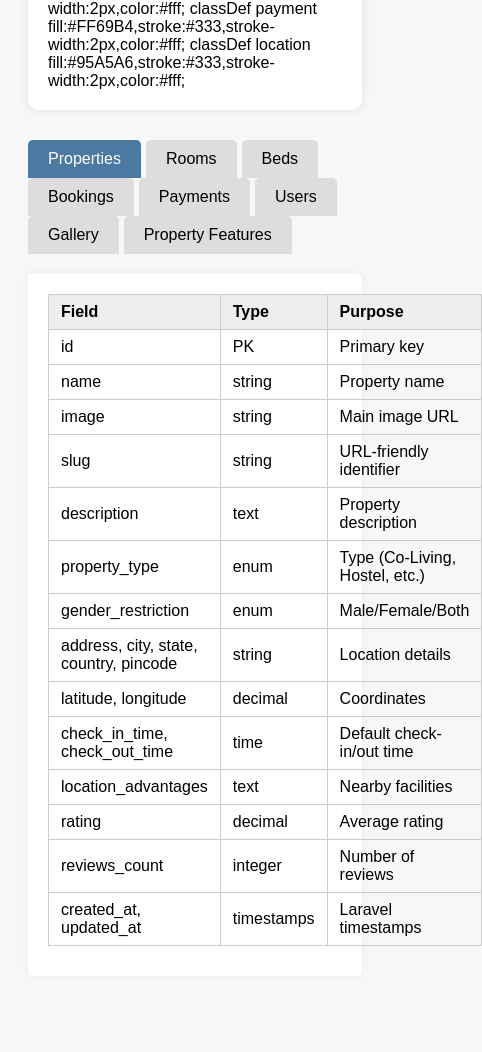
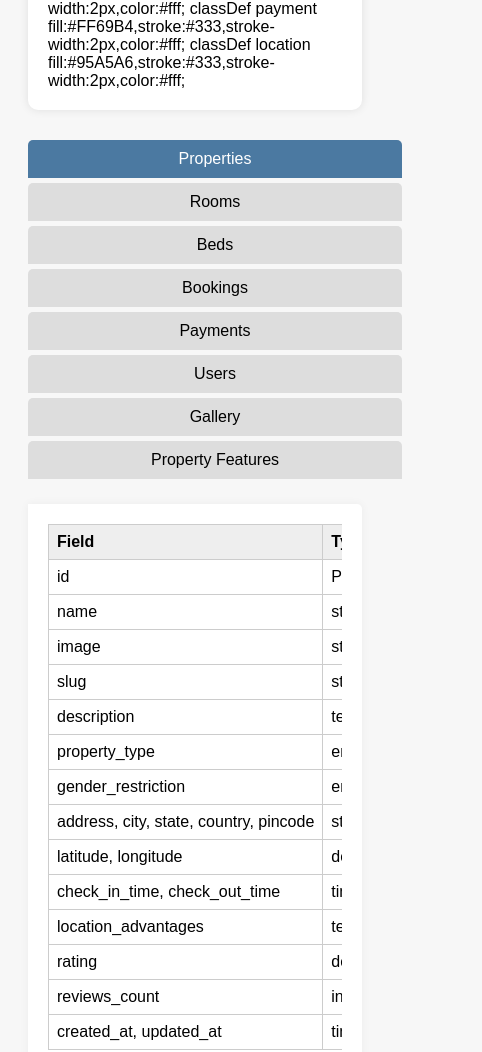
Before and after one commit to RanjithSaiVadithya/ranjith, a plain HTML site: page zingy.html in a window 390 px wide. Shown: the part 705-1757 px from the top of the page, 482 px wide, since content can reach past the window. Before the commit the page ends 1729 px from the top, so only its background shows below. Drawn offline with Linux system fonts and the light colour scheme.

Commit message:
Update zingy.html

```diff
--- a/zingy.html
+++ b/zingy.html
@@ -23,6 +23,35 @@
     th, td { padding: 8px 12px; border: 1px solid #ccc; text-align: left; }
     th { background: #eee; }
   </style>
+
+  <style>
+    /* Mobile Responsive Tabs */
+@media (max-width: 768px) {
+  .tabs {
+    flex-direction: column;
+  }
+  .tab {
+    margin-bottom: 5px;
+    width: 100%;
+    text-align: center;
+  }
+
+  /* Make tables scrollable */
+  .tab-content table {
+    display: block;
+    width: 100%;
+    overflow-x: auto;
+    white-space: nowrap;
+  }
+  .tab-content table th,
+  .tab-content table td {
+    padding: 8px;
+  }
+}
+
+  </style>
+
+
 </head>
 <body>
 
```
